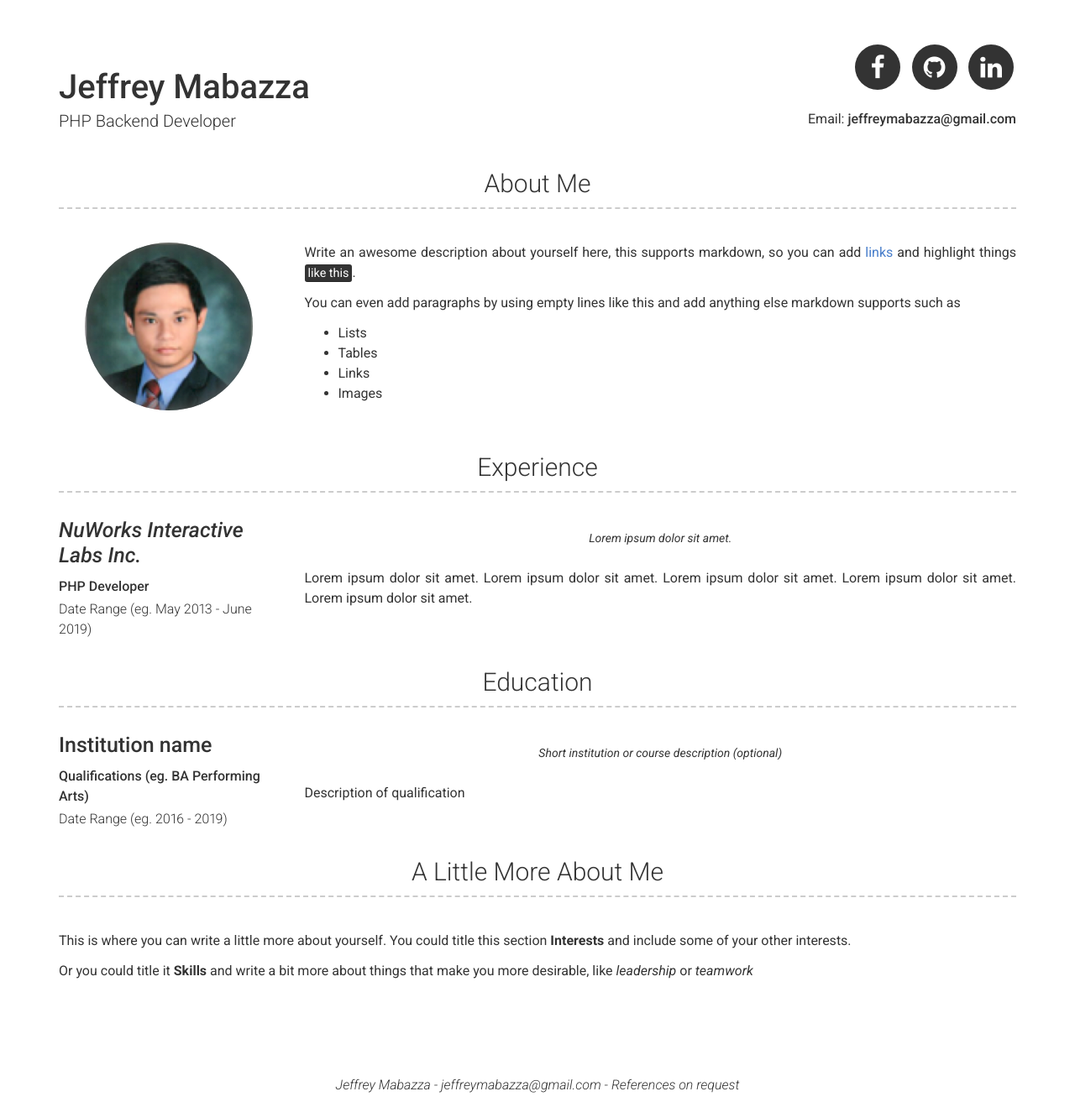
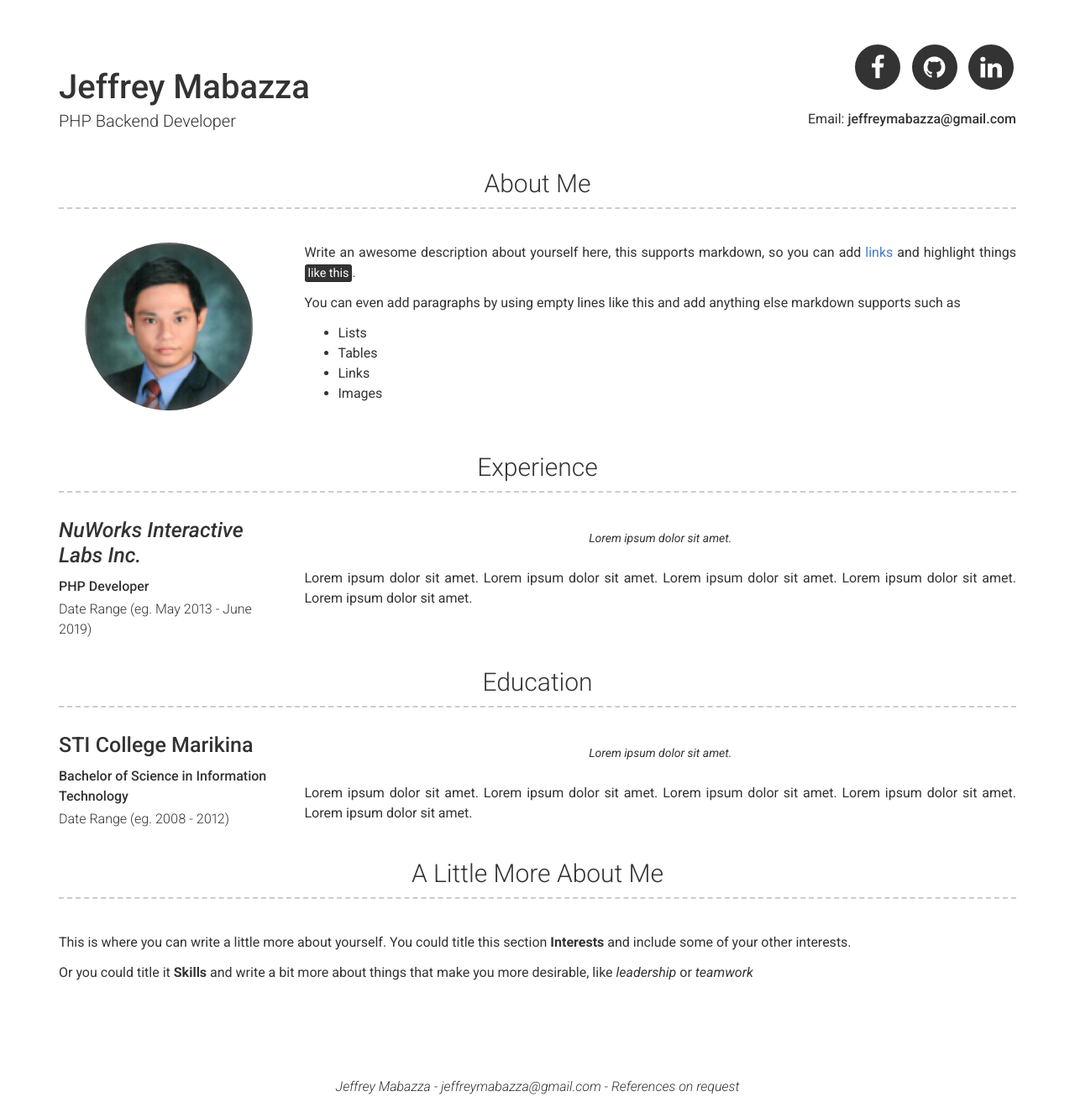
Before and after one commit to jeffmabazza/jeffreymabazza.github.io, a Jekyll site: the page built from index.md, in a window 1280 px wide. Shown: the whole page at 84% size. Built offline with Jekyll 4.4.1, drawn with Linux system fonts in a browser that asks for light colours.

Commit message:
Testing config.yml

```diff
--- a/_data/education.yml
+++ b/_data/education.yml
@@ -1,8 +1,8 @@
 # Education Template
-- name: Institution name
-  dates: Date Range (eg. 2016 - 2019)
-  qualification: Qualifications (eg. BA Performing Arts)
+- name: STI College Marikina
+  dates: Date Range (eg. 2008 - 2012)
+  qualification: Bachelor of Science in Information Technology
   quote: >
-    Short institution or course description (optional)
+    Lorem ipsum dolor sit amet.
   description: | # this will include new lines to allow paragraphs
-    Description of qualification
+    Lorem ipsum dolor sit amet. Lorem ipsum dolor sit amet. Lorem ipsum dolor sit amet. Lorem ipsum dolor sit amet. Lorem ipsum dolor sit amet.
```
